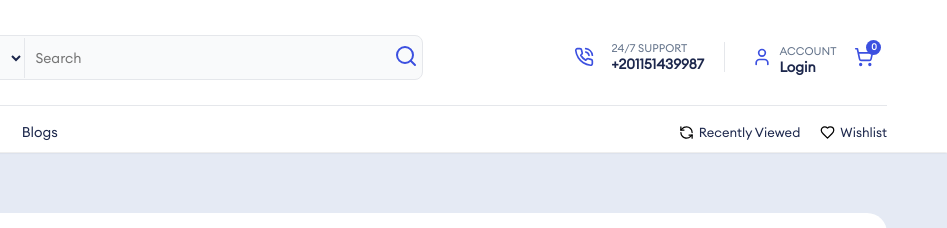
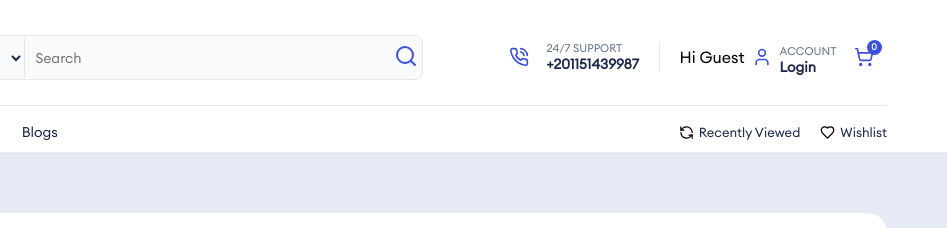
Before and after one commit to AliMohaamed/JS-Shipping, a plain HTML site: page index.html in a window 1280 px wide. Shown: the top 228 px of the page, 333-1280 px from the left. Drawn offline with Linux system fonts and the light colour scheme; no server answers.

Commit message:
End Website

```diff
--- a/index.html
+++ b/index.html
@@ -4,6 +4,7 @@
     <meta charset="UTF-8" />
     <meta name="viewport" content="width=device-width, initial-scale=1.0" />
     <title>JS Shipping | JS E-commerce</title>
+    <link rel="icon" href="../assets/icons/Logo (6).svg" type="image/x-icon" />
     <link rel="stylesheet" href="/components/header/header.css" />
     <link rel="stylesheet" href="/components/footer/footer.css" />
     <!-- Hero CSS -->
--- a/js/header.js
+++ b/js/header.js
@@ -15,7 +15,7 @@ fetch("../components/header/header.html")
     const isLoggedUser = JSON.parse(localStorage.getItem("user"));
     const userName = document.querySelector(".username");
     authHeader.textContent = isLoggedUser ? "Logout" : "Login";
-    userName.textContent = isLoggedUser ? `Hi ${isLoggedUser.name}` : "";
+    userName.textContent = isLoggedUser ? `Hi ${isLoggedUser.name.split(" ")[0]}` : "Hi Guest";
     console.log(userName);
     console.log(userName.textContent);
     authHeader.addEventListener("click", function (e) {
@@ -23,12 +23,9 @@ fetch("../components/header/header.html")
       if (isLoggedUser) {
         // logout
         localStorage.removeItem("user");
-
         location.reload();
       } else {
-
-
-
+        // login
         location.href = "../pages/login.html";
       }
     });
```
